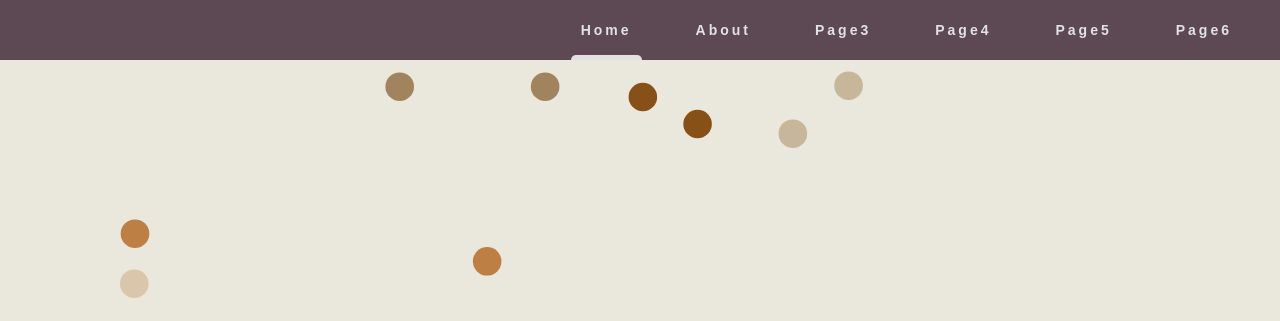
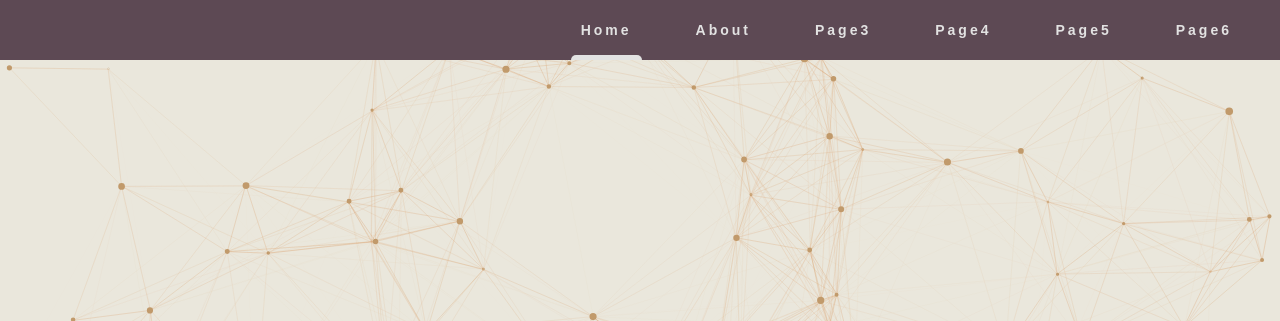
Before and after one commit to Rahuboy/rahuboy.github.io, a plain HTML site: page index.html in a window 1280 px wide. Shown: the top 321 px of the page. Drawn offline with nearby package versions, Linux system fonts and the light colour scheme.

Commit message:
added constellation

```diff
--- a/index.html
+++ b/index.html
@@ -8,10 +8,12 @@
     <link href="https://cdn.jsdelivr.net/npm/bootstrap@5.0.2/dist/css/bootstrap.min.css" rel="stylesheet" integrity="sha384-EVSTQN3/azprG1Anm3QDgpJLIm9Nao0Yz1ztcQTwFspd3yD65VohhpuuCOmLASjC" crossorigin="anonymous">
     <script src="https://cdn.jsdelivr.net/npm/bootstrap@5.0.2/dist/js/bootstrap.bundle.min.js" integrity="sha384-MrcW6ZMFYlzcLA8Nl+NtUVF0sA7MsXsP1UyJoMp4YLEuNSfAP+JcXn/tWtIaxVXM" crossorigin="anonymous"></script>
     <link rel="stylesheet" href="style.css">
+    <link rel="stylesheet" href="stars.css">
     <link rel="preconnect" href="https://fonts.googleapis.com">
     <link rel="preconnect" href="https://fonts.gstatic.com" crossorigin>
     <link href="https://fonts.googleapis.com/css2?family=Poppins:ital,wght@0,100;0,200;0,300;0,400;0,500;0,600;0,700;0,800;0,900;1,100&display=swap" rel="stylesheet">
     <script src="https://ajax.googleapis.com/ajax/libs/jquery/3.6.4/jquery.min.js"></script>
+    <script src="https://cdn.jsdelivr.net/particles.js/2.0.0/particles.min.js"></script>
     <title>Document</title>
 </head>
 
@@ -62,7 +64,7 @@
                     <div class="carousel-div">printf("Hello, I'm Rahul!");</div>
                   </div>
                   <div class="carousel-item">
-                    <div class="carousel-div">cout << "Hello, I'm Rahul!"; </div>
+                    <div class="carousel-div"> cout &lt&lt "Hello, I'm Rahul!"; </div>
                   </div>
                   <div class="carousel-item">
                     <div class="carousel-div">console.log('Hi, I'm Rahul!')</div>
@@ -70,7 +72,10 @@
                   <div class="carousel-item">
                     <div class="carousel-div">System.out.println("I'm Rahul!")</div>
                   </div>
-                <canvas class="dots">Your browser does not support canvas.</canvas>
+                <!-- <canvas class="dots">Your browser does not support canvas.</canvas> -->
+                    <!-- <canvas id="canvas"></canvas> -->
+                <div id="particles-js"></div>
+
                 </div>
             </div>
 
--- /dev/null
+++ b/stars.css
@@ -0,0 +1,62 @@
+
+@keyframes move-twink-back {
+    from {background-position:0 0;}
+    to {background-position:-10000px 5000px;}
+  }
+  @-webkit-keyframes move-twink-back {
+    from {background-position:0 0;}
+    to {background-position:-10000px 5000px;}
+  }
+  @-moz-keyframes move-twink-back {
+    from {background-position:0 0;}
+    to {background-position:-10000px 5000px;}
+  }
+  @-ms-keyframes move-twink-back {
+    from {background-position:0 0;}
+    to {background-position:-10000px 5000px;}
+  }
+
+  @keyframes move-clouds-back {
+    from {background-position:0 0;}
+    to {background-position:10000px 0;}
+  }
+  @-webkit-keyframes move-clouds-back {
+    from {background-position:0 0;}
+    to {background-position:10000px 0;}
+  }
+  @-moz-keyframes move-clouds-back {
+    from {background-position:0 0;}
+    to {background-position:10000px 0;}
+  }
+  @-ms-keyframes move-clouds-back {
+    from {background-position: 0;}
+    to {background-position:10000px 0;}
+  }
+
+  .stars, .twinkle {
+  position:absolute;
+  top:0;
+  left:0;
+  right:0;
+  bottom:0;
+  width:100%;
+  height:100%;
+  display:block;
+  z-index: -10;
+  }
+
+  .stars {
+  background:#000 url(http://sylvaingarnot.fr/media/stars.png) repeat top center;
+  z-index:-1;
+  }
+
+  .twinkle{
+  background:transparent url(http://sylvaingarnot.fr/media/twinkling.png) repeat top center;
+  z-index:-1;
+
+  -moz-animation:move-twink-back 200s linear infinite;
+  -ms-animation:move-twink-back 200s linear infinite;
+  -o-animation:move-twink-back 200s linear infinite;
+  -webkit-animation:move-twink-back 200s linear infinite;
+  animation:move-twink-back 200s linear infinite;
+  }
--- a/stars.js
+++ b/stars.js
@@ -1,117 +1,118 @@
-// Credit - https://www.seancdavis.com/posts/animated-dot-background-canvas/
+/* ---- particles.js config ---- */
 
-$(document).ready(function(){
+particlesJS("particles-js", {
+  "particles": {
+    "number": {
+      "value": 90,
+      "density": {
+        "enable": true,
+        "value_area": 800
 
-// ----------------------------------------
-
-var dotMargin = 120;
-var numRows = 3;
-var numCols = 7;
-// Set the colors you want to support in this array
-var colors = ['#5d4954', '#d8c3a5', '#7B3F00', '#B87333', '#997950', '#C3b091'];
-var directions = ['+', '-'];
-var speeds = [0.5, 1, 1.5, 2, 2.5, 3, 3.5];
-
-var canvas = $('canvas.dots');
-var context = canvas[0].getContext('2d');
-var canvasWidth = canvas.width();
-var canvasHeight = canvas.height(); // this one is new
-canvas.attr({height: canvasHeight, width: canvasWidth});
-
-var dotWidth = ((canvasWidth - (2 * dotMargin)) / numCols) - dotMargin;
-var dotHeight = ((canvasHeight - (2 * dotMargin)) / numRows) - dotMargin;
-
-if( dotWidth > dotHeight ) {
-  var dotDiameter = dotHeight;
-  var xMargin = (canvasWidth - ((2 * dotMargin) + (numCols * dotDiameter))) / numCols;
-  var yMargin = dotMargin;
-} else {
-  var dotDiameter = dotWidth;
-  var xMargin = dotMargin;
-  var yMargin = (canvasHeight - ((2 * dotMargin) + (numRows * dotDiameter))) / numRows;
-}
-
-// Start with an empty array of dots.
-var dots = [];
-
-var dotRadius = dotDiameter * 0.5;
-
-for(var i = 0; i < numRows; i++) {
-  for(var j = 0; j < numCols; j++) {
-  var x = (j * (dotDiameter + xMargin)) + dotMargin + (xMargin / 2) + dotRadius;
-  var y = (i * (dotDiameter + yMargin)) + dotMargin + (yMargin / 2) + dotRadius;
-  // Get random color, direction and speed.
-  var color = colors[Math.floor(Math.random() * colors.length)];
-  var xMove = directions[Math.floor(Math.random() * directions.length)];
-  var yMove = directions[Math.floor(Math.random() * directions.length)];
-  var speed = speeds[Math.floor(Math.random() * speeds.length)];
-  // Set the object.
-  var dot = {
-    x: x,
-    y: y,
-    radius: dotRadius,
-    xMove: xMove,
-    yMove: yMove,
-    color: color,
-    speed: speed
-  };
-  // Save it to the dots array.
-  dots.push(dot);
-  drawDot(dot);
-  }
-}
-
-// Draw each dot in the dots array.
-for( i = 0; i < dots.length; i++ ) {
-  drawDot(dots[i]);
-};
-
-window.requestAnimationFrame(moveDot);
+      }
 
 
-function moveDot() {
-  context.clearRect(0, 0, canvasWidth, canvasHeight)
+    },
+    "color": {
+      "value": "#C19A6B"
+    },
+    "shape": {
+      "type": "circle",
+      "stroke": {
+        "width": 2,
+        "color": "#C19A6B"
+      },
+      "polygon": {
+        "nb_sides": 7
+      },
+      "image": {
+        "src": "img/github.svg",
+        "width": 100,
+        "height": 100
+      }
+    },
+    "opacity": {
+      "value": 1,
+      "random": false,
+      "anim": {
+        "enable": false,
+        "speed": 3,
+        "opacity_min": 0.1,
+        "sync": false
+      }
+    },
+    "size": {
+      "value": 3,
+      "random": true,
+      "anim": {
+        "enable": false,
+        "speed": 20,
+        "size_min": 0.1,
+        "sync": false
+      }
+    },
+    "line_linked": {
+      "enable": true,
+      "distance": 250,
+      "color": "#DAA06D",
+      "opacity": 0.4,
+      "width": 1
+    },
+    "move": {
+      "enable": true,
+      "speed": 3,
+      "direction": "none",
+      "random": true,
+      "straight": false,
+      "out_mode": "out",
+      "bounce": false,
+      "attract": {
+        "enable": false,
+        "rotateX": 600,
+        "rotateY": 1200
+      }
 
-  for( i = 0; i < dots.length; i++ ) {
+    }
+  },
+  "interactivity": {
+    "detect_on": "canvas",
+    "events": {
+      "onhover": {
+        "enable": true,
+        "mode": "grab"
+      },
+      "onclick": {
+        "enable": true,
+        "mode": "push"
 
-    if( dots[i].xMove == '+' ) {
-      dots[i].x += dots[i].speed;
-    } else {
-      dots[i].x -= dots[i].speed;
+      },
+      "resize": true
+    },
+    "modes": {
+      "grab": {
+        "distance": 140,
+        "line_linked": {
+          "opacity": 1
+        }
+      },
+      "bubble": {
+        "distance": 300,
+        "size": 70,
+        "duration": 2,
+        "opacity": 8,
+        "speed": 3
+      },
+      "repulse": {
+        "distance": 500,
+        "duration": 0.4
+      },
+      "push": {
+        "particles_nb": 4
+      },
+      "remove": {
+        "particles_nb": 2
+      }
     }
-    if( dots[i].yMove == '+' ) {
-      dots[i].y += dots[i].speed;
-    } else {
-      dots[i].y -= dots[i].speed;
-    }
-
-    drawDot(dots[i])
-
-    if( (dots[i].x + dots[i].radius) >= canvasWidth ) {
-      dots[i].xMove = '-';
-    }
-    if( (dots[i].x - dots[i].radius) <= 0 ) {
-      dots[i].xMove = '+';
-    }
-    if( (dots[i].y + dots[i].radius) >= canvasHeight ) {
-      dots[i].yMove = '-';
-    }
-    if( (dots[i].y - dots[i].radius) <= 0 ) {
-      dots[i].yMove = '+';
-    }
-  }
-
-  window.requestAnimationFrame(moveDot);
-}
-
-function drawDot(dot) {
-  context.globalAlpha = 0.9;
-  context.beginPath();
-  context.arc(dot.x, dot.y, dot.radius, 0, 2 * Math.PI, false);
-  context.fillStyle = dot.color;
-  context.fill();
-}
-
-// ----------------------------------------
+  },
+  "retina_detect": true
 
 });
--- a/style.css
+++ b/style.css
@@ -159,12 +159,12 @@ section {
 }
 
 
-canvas.dots {
+/* canvas.dots {
   top: 0;
   left: 0;
   width: 100vw;
   height: 100vh;
-}
+} */
 
 .custom-container {
     scroll-snap-type: y mandatory;
```
